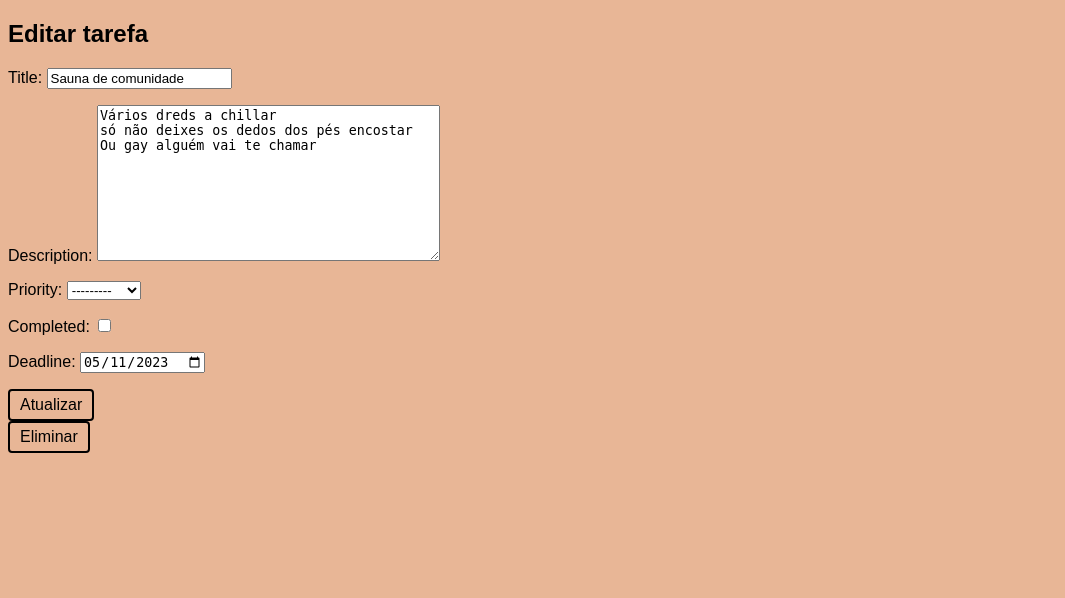
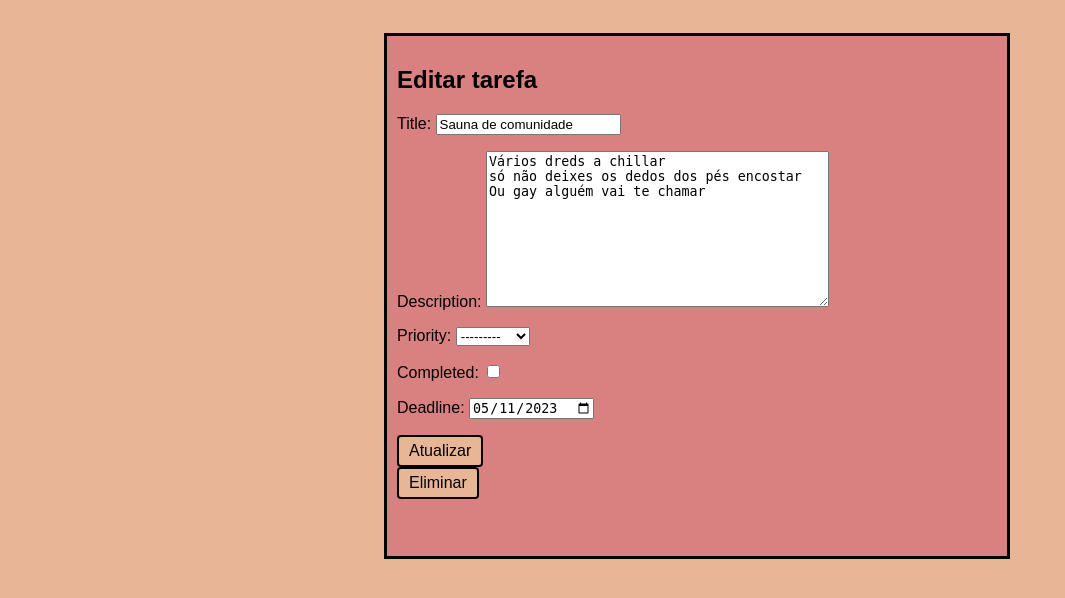
Before and after one commit to linotks52/ProjetoDIAM, a Django app: page /taskmanager/tasks/edit/1/ in a window 1280 px wide. Shown: the part 47-645 px from the top of the page, without its empty margins (0-1065 px from the left). Run offline with Django 4.2, Linux system fonts and the light colour scheme; a user stored in the database is signed in; data comes from the database, SQL or seed files in the repository.

Commit message:
EDIT PROFILE CSS

```diff
--- a/djangoProject/taskmanager/static/taskmanager/css/mystyle.css
+++ b/djangoProject/taskmanager/static/taskmanager/css/mystyle.css
@@ -1,6 +1,22 @@
 body {
   background-color: #e8b696;
     font-family: "Arial";
+
+}
+
+tr
+{
+  background-color: #d98181;
+  color: #000000;
+}
+td:nth-child(4)
+{
+  background-color: #865858;
+}
+tr:nth-child(1)
+{
+  background-color: #865858;;
+  color:#000000;;
 }
 
 button{
@@ -232,6 +248,7 @@ background-color: #d98181;
     position: absolute;
     top: 10%;
     left: 20%;
+    color: white;
 
 }
 
@@ -272,3 +289,16 @@ background-color: #d98181;
     padding-bottom : 10px;
 
 }
+
+.edittask{
+    background-color: #d98181;
+    border: 3px solid black;
+     height: 500px;
+    width: 600px;
+    position: absolute;
+    top: 10%;
+    left: 30%;
+    padding : 10px;
+
+
+}
--- a/djangoProject/taskmanager/templates/taskmanager/Creditos.html
+++ b/djangoProject/taskmanager/templates/taskmanager/Creditos.html
@@ -47,7 +47,7 @@ informações dos users.
     <div class="criadores">
     <h2>Criadores:</h2>
 
-<table border="1">
+<table class ="tablecred" border="1">
 <tr>
 <th>Nome</th>
 <th>Turma</th>
--- a/djangoProject/taskmanager/templates/taskmanager/edit_task.html
+++ b/djangoProject/taskmanager/templates/taskmanager/edit_task.html
@@ -8,11 +8,14 @@
 {% endblock %}
 
 {% block content %}
+    <div class="edittask">
   <h2>Editar tarefa</h2>
   <form method="post" action="{% url 'taskmanager:edit_task' task.id %}">
     {% csrf_token %}
     {{ form.as_p }}
     <button type="submit">Atualizar</button>
   </form>
+
     <button id="delete" onclick="confirmTask()">Eliminar</button>
+    </div>
 {% endblock %}
```
